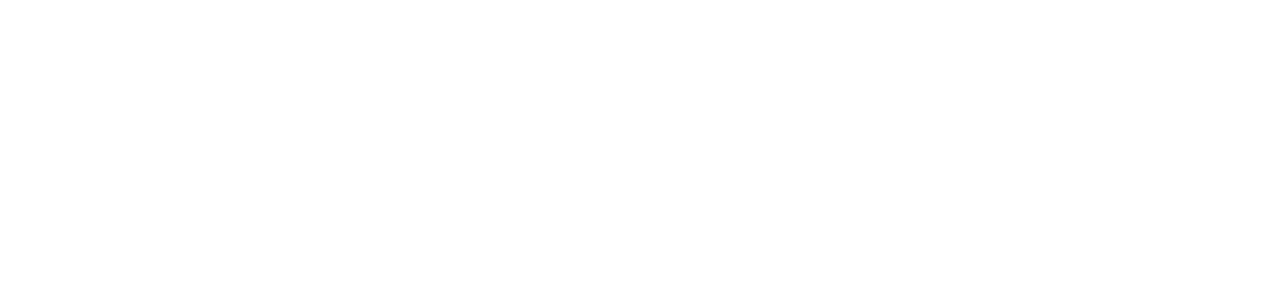
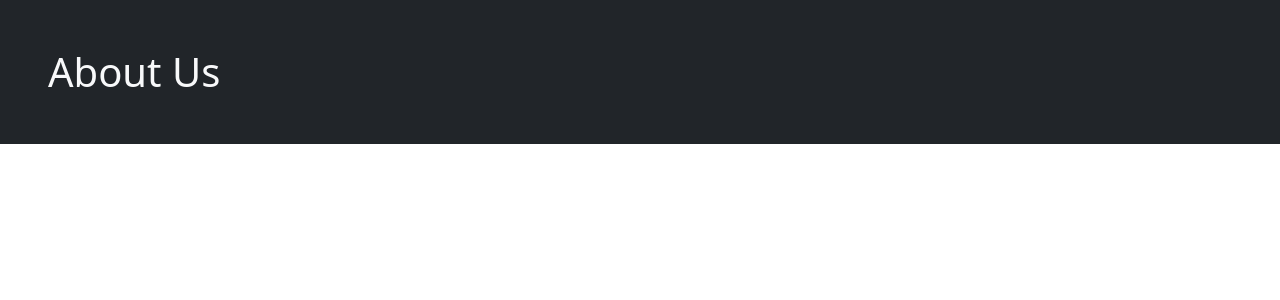
Before and after one commit to gabriele-chiocca/react-router, a React (Vite) app: page /AboutUs in a window 1280 px wide. Before the commit this address had no page. Shown: the top 300 px of the page. Built offline with nearby package versions, Linux system fonts and the light colour scheme.

Commit message:
Creating Pages Homepage, About Us, Product for Route

```diff
--- a/src/App.jsx
+++ b/src/App.jsx
@@ -3,6 +3,8 @@
 import viteLogo from '/vite.svg';
 import { BrowserRouter, Routes, Route } from 'react-router-dom';
 import HomePage from './pages/HomePage';
+import AboutUsPage from './pages/AboutUsPage';
+import ProductsPage from './pages/ProductsPage';
 
 function App() {
   return (
@@ -10,6 +12,8 @@
       <BrowserRouter>
         <Routes>
           <Route path="/" Component={HomePage} />
+          <Route path="/AboutUs" Component={AboutUsPage} />
+          <Route path="/Products" Component={ProductsPage} />
         </Routes>
       </BrowserRouter>
     </>
--- a/src/pages/AboutUsPage.jsx
+++ b/src/pages/AboutUsPage.jsx
@@ -0,0 +1,3 @@
+export default function AboutUsPage() {
+  return <h1 className="text-light bg-dark p-5">About Us</h1>;
+}
--- /dev/null
+++ b/src/pages/ProductsPage.jsx
@@ -0,0 +1,3 @@
+export default function ProductsPage() {
+  return <h1 className="text-light bg-dark p-5">Products</h1>;
+}
```
